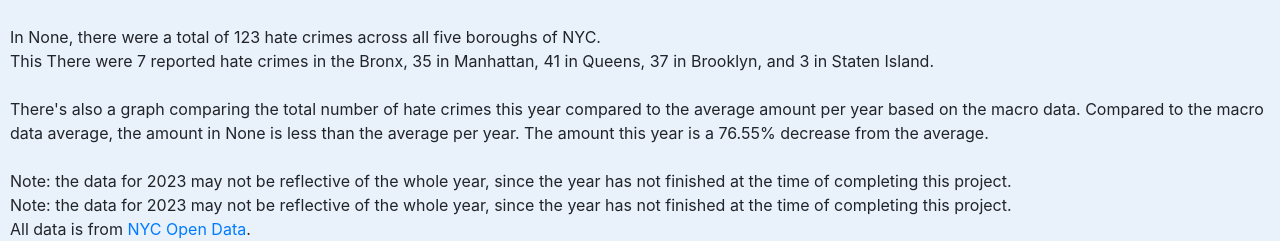
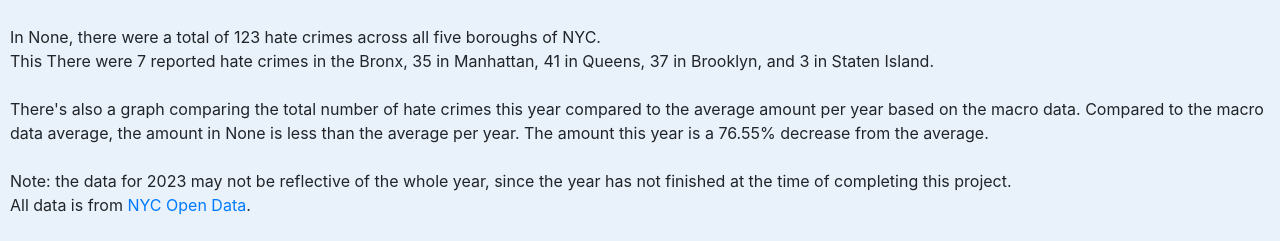
Before and after one commit to gloria-xia/dataJournalism, a Flask app: page /micro in a window 1280 px wide. Shown: the part 711-952 px from the top of the page. After the commit the page ends 926 px from the top, so only its background shows below. Run offline with Flask 3, Linux system fonts and the light colour scheme.

Commit message:
small change

```diff
--- a/templates/micro.html
+++ b/templates/micro.html
@@ -88,9 +88,6 @@
 
 
   <br>
-  <div>
-    Note: the data for 2023 may not be reflective of the whole year, since the year has not finished at the time of completing this project.
-  </div>
 
   <footer>
     {% include 'footer.html' %}
```
